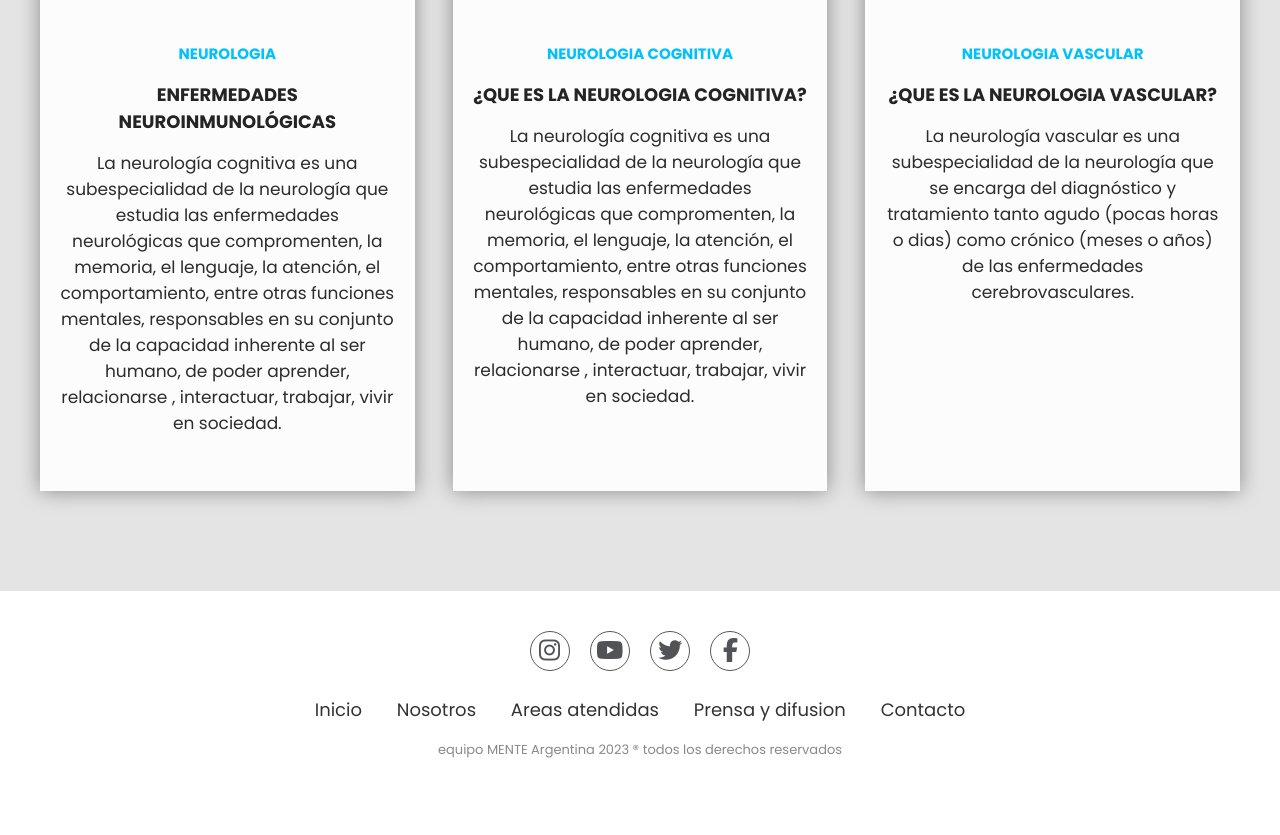
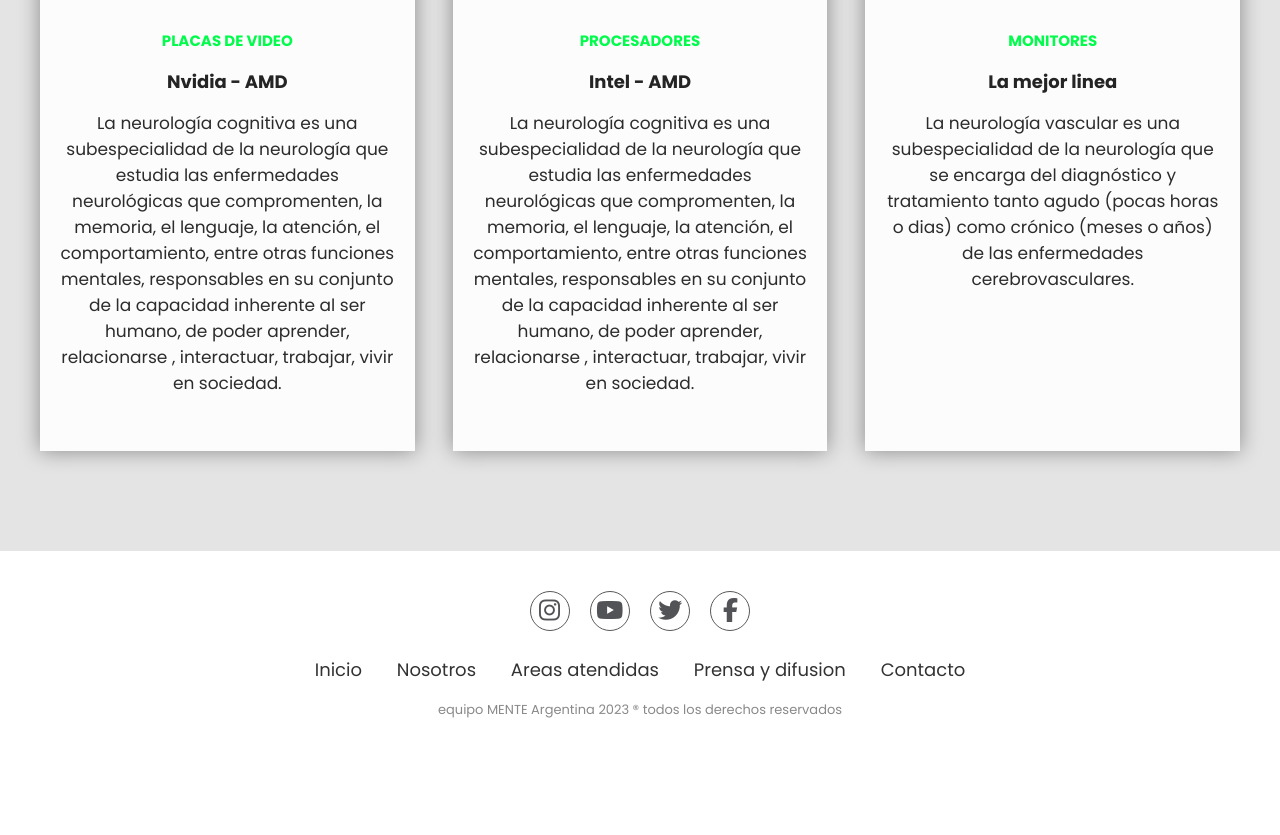
Before and after one commit to cccBurns/proyecto_final_django, a Django app: page / in a window 1280 px wide. Shown: the part 1870-2705 px from the top of the page. After the commit the page ends 2588 px from the top, so only its background shows below. Run offline with Django 4.2, Linux system fonts and the light colour scheme; some libraries are stand-ins or nearby versions.

Commit message:
viernes3 13hs

```diff
--- a/inicio/static/css/styles.css
+++ b/inicio/static/css/styles.css
@@ -162,7 +162,7 @@
 span {
     font-size: 14px;
     text-transform: uppercase;
-    color: #01c1fc;
+    color: #01fc4c;
 }
 
 .logospan {
@@ -216,7 +216,7 @@
 span {
     font-size: 14px;
     text-transform: uppercase;
-    color: #01c1fc;
+    color: #01fc4c;
 }
 
 .logospan {
@@ -407,7 +407,7 @@
 span {
     font-size: 14px;
     text-transform: uppercase;
-    color: #01c1fc;
+    color: #01fc4c;
 }
 
 .logospan {
--- a/templates/base.html
+++ b/templates/base.html
@@ -25,10 +25,10 @@
 
     <header class="header">
         <div class="menu container">
-            <a href="#" class="logo">EQUIPO <span class="logospan">MENTE</span></a>
+            <a href="#" class="logo">hard <span class="logospan">Gamers</span></a>
             <input type="checkbox" id="menu" />
             <label for="menu">
-                <img src="./img/menu.png" class="menu-icono" alt="menu">
+                <img src="../static/assets/img/menu.png" class="menu-icono" alt="menu">
             </label>
             <nav class="navbar">
                 <ul>
@@ -36,6 +36,7 @@
                     <li><a class="navbar-brand" href={% url "nosotros" %}>Nosotros</a></li>
                     <li><a class="navbar-brand" href={% url "placavideo" %}>Placas de video</a></li>
                     <li><a class="navbar-brand" href={% url "procesador" %}>Procesadores</a></li>
+                    <li><a class="navbar-brand" href={% url "monitor" %}>Monitores</a></li>
                     <li><a href="contacto.html">Contacto</a></li>
                 </ul>
             </nav>
@@ -43,7 +44,7 @@
 
         <div class="header-content container">
             <div class="header-txt">
-                <h1><span class="green">equipo</span>MENTE</h1>
+                <h1><span class="green">hard</span>Gamers</h1>
                 <p><strong>Encargados de cuidar tu pensamiento.</strong></p>
             </div>
         </div>
@@ -62,10 +63,10 @@
 
         <div class="blog-content container">
             <div class="blog-1">
-                <img src="./img/neurologo-madrid.jpg" alt="">
+                <img src="../static/assets/img/bg-showcase-3.jpg" alt="">
                 <div class="blog-txt">
-                    <span> <strong> Neurologia </strong> </span>
-                    <h3>ENFERMEDADES NEUROINMUNOLÓGICAS</h3>
+                    <span> <strong> Placas de video </strong> </span>
+                    <h3>Nvidia - AMD </h3>
                     <p>La neurología cognitiva es una subespecialidad de la neurología que estudia las enfermedades neurológicas que compromenten,
                          la memoria, el lenguaje, la atención, el comportamiento,
                          entre otras funciones mentales, responsables en su conjunto de la capacidad inherente al ser humano, de poder aprender,
@@ -75,10 +76,10 @@
             </div>
 
             <div class="blog-1">
-                <img src="./img/neurociencia-cognitiva.jpg" alt="">
+                <img src="../static/assets/img/bg-showcase.jpg" alt="">
                 <div class="blog-txt">
-                    <span> <strong> Neurologia Cognitiva </strong> </span>
-                    <h3>¿QUE ES LA NEUROLOGIA COGNITIVA?</h3>
+                    <span> <strong> Procesadores </strong> </span>
+                    <h3>Intel - AMD</h3>
                     <p>La neurología cognitiva es una subespecialidad de la neurología que estudia las enfermedades neurológicas que compromenten,
                         la memoria, el lenguaje, la atención, el comportamiento, entre otras funciones mentales,
                         responsables en su conjunto de la capacidad inherente al ser humano, de poder aprender,
@@ -88,10 +89,10 @@
             </div>
 
             <div class="blog-1">
-                <img src="./img/NVASCULAR.jpg" alt="">
+                <img src="../static/assets/img/bg-showcase-1.jpg" alt="">
                 <div class="blog-txt">
-                    <span> <strong> Neurologia Vascular </strong> </span>
-                    <h3>¿QUE ES LA NEUROLOGIA VASCULAR?</h3>
+                    <span> <strong> Monitores </strong> </span>
+                    <h3>La mejor linea</h3>
                     <p>La neurología vascular es una subespecialidad de la neurología que se encarga del diagnóstico y tratamiento tanto agudo (pocas horas o dias)
                         como crónico (meses o años) de las enfermedades cerebrovasculares.
                     </p>
```
Also changed, not shown: other parts of inicio/static/css/styles.css (+11 -11 lines), inicio/static/assets/img/4090.jpg (added), inicio/static/assets/img/5d3e217079b75ec37e54261c6ddb4fa0-scaled.jpg (added), inicio/static/assets/img/Mesa_de_trabajo_5_copia_20.webp (added), inicio/static/assets/img/bg-masthead.jpg (added), inicio/static/assets/img/bg-showcase-1.jpg (added), inicio/static/assets/img/bg-showcase-3.jpg (added), inicio/static/assets/img/bg-showcase.jpg (added), inicio/static/assets/img/menu.png (added), inicio/static/assets/img/teclado-gamer-mecanico-1.jpg (added), inicio/static/assets/img/tecladogamer.jpg (added).
